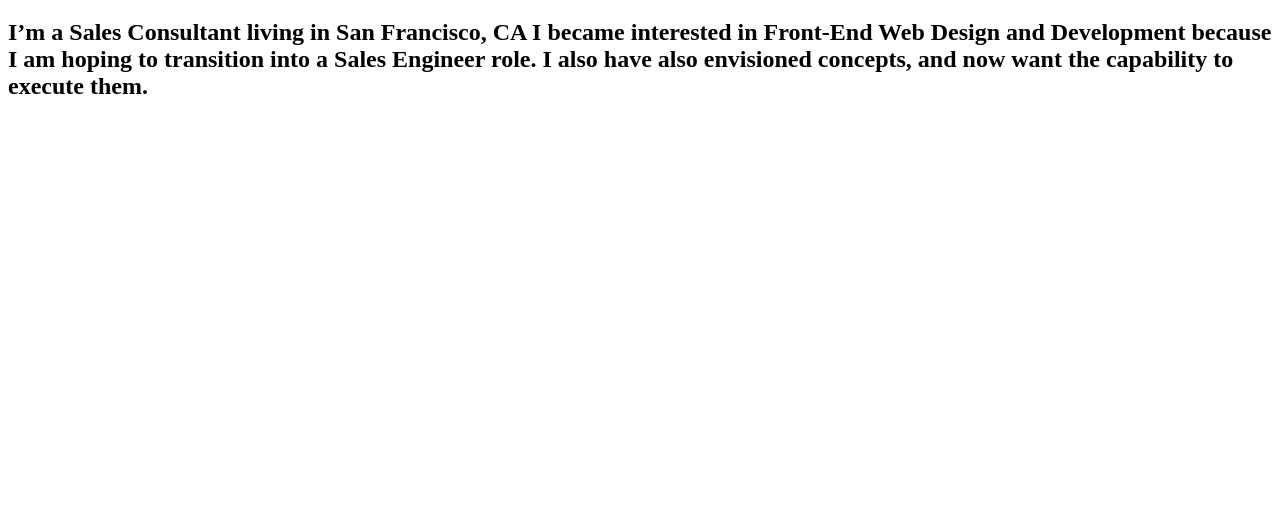
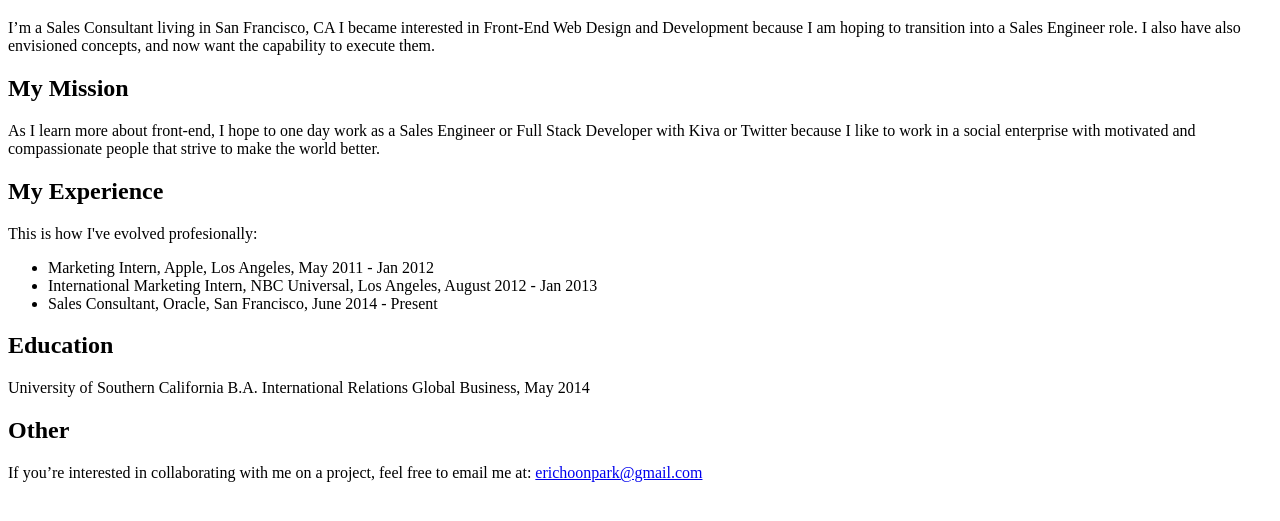
Before and after one commit to erichoonpark/erichoonpark.github.io, a plain HTML site: page index.html in a window 1280 px wide. Shown: the part 61-582 px from the top of the page. Drawn offline with Linux system fonts and the light colour scheme.

Commit message:
erichoonpark.github.io

```diff
--- a/index.html
+++ b/index.html
@@ -3,8 +3,23 @@
 <head></head>
 <body>
 	<h1>About Me</h1>
-	<h2>
+	<p>
 	I’m a Sales Consultant living in San Francisco, CA I became interested in Front-End Web Design and Development because I am hoping to transition into a Sales Engineer role. I also have also envisioned concepts, and now want the capability to execute them.
-	</h2>
+	</p>
+	<h2>My Mission</h2>
+	<p>As I learn more about front-end, I hope to one day work as a Sales Engineer or Full Stack Developer with Kiva or Twitter because I like to work in a social enterprise with motivated and compassionate people that strive to make the world better.</p>
+	<h2>My Experience</h2>
+	<p>This is how I've evolved profesionally:</p>
+	<ul>
+		<li>Marketing Intern, Apple, Los Angeles, May 2011 - Jan 2012</li>
+		<li>International Marketing Intern, NBC Universal, Los Angeles, August 2012 - Jan 2013</li>
+		<li>Sales Consultant, Oracle, San Francisco, June 2014 - Present</li>
+	</ul>
+	<h2>Education</h2>
+	<p>University of Southern California
+	B.A. International Relations Global Business, May 2014
+	</p>
+	<h2>Other</h2>
+	<p>If you’re interested in collaborating with me on a project, feel free to email me at: <a href="erichoonpark@gmail.com">erichoonpark@gmail.com</a></p>
 </body>
 </html>
```
